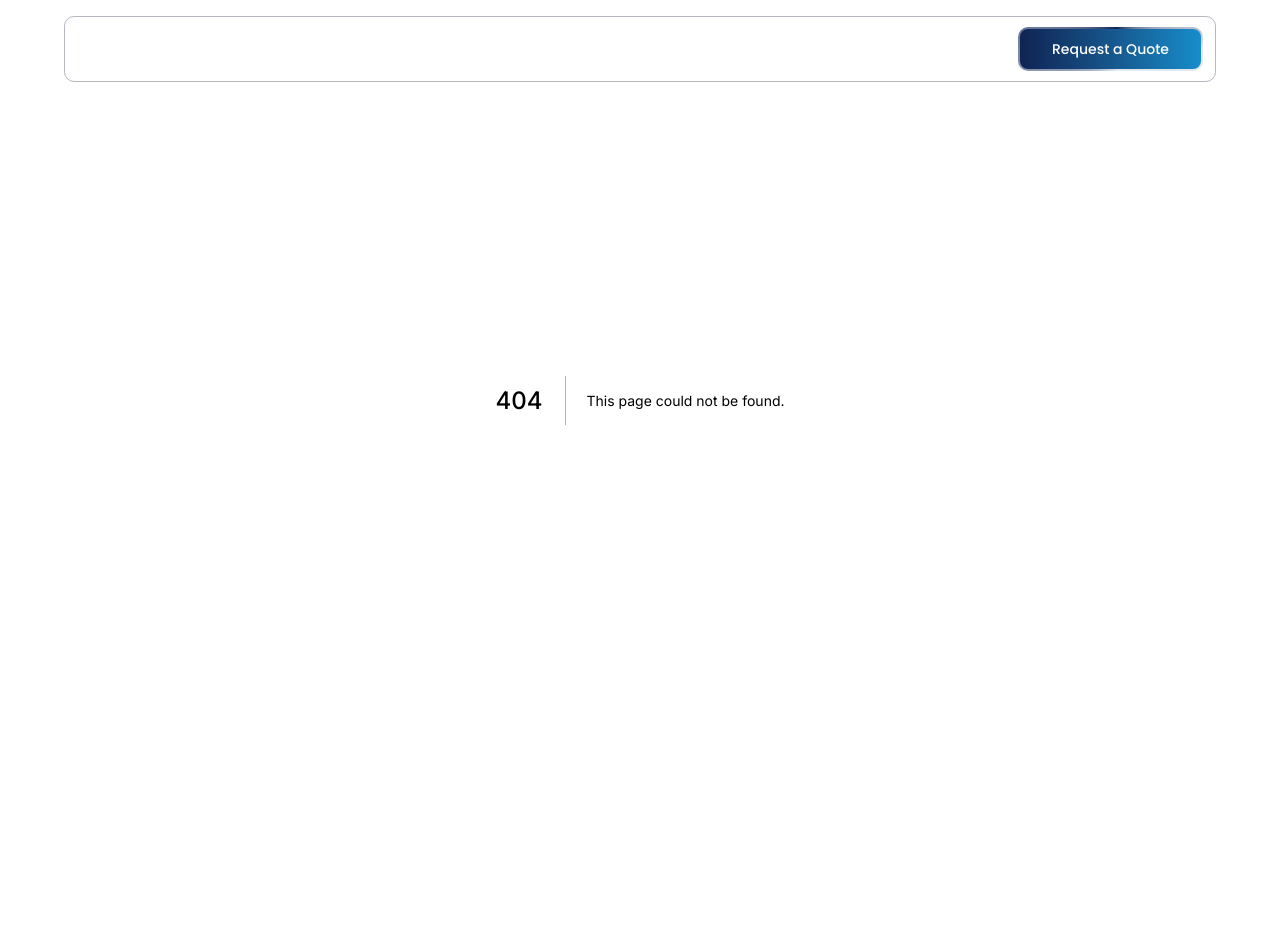
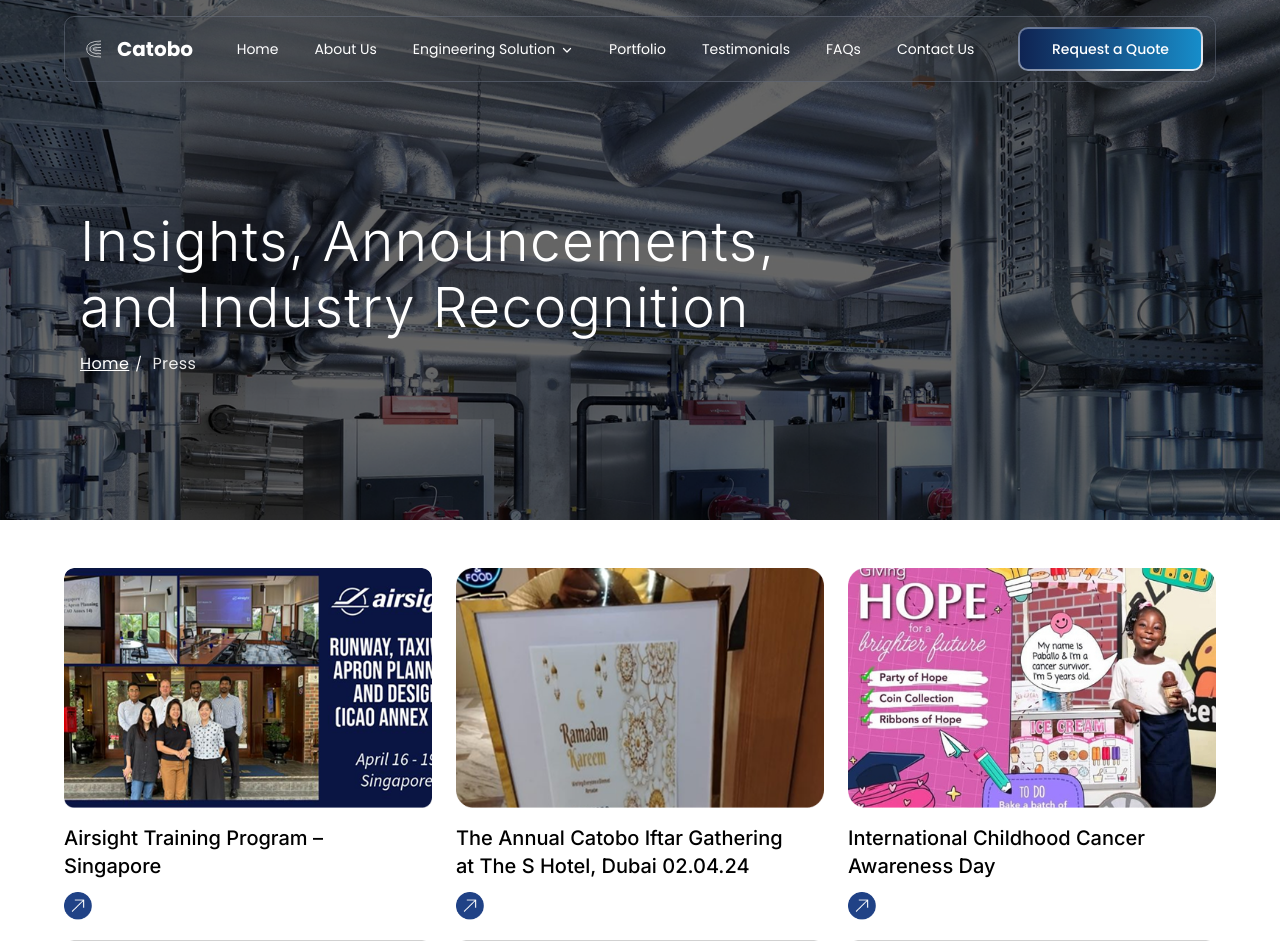
Before and after one commit to developers-xntric/catobo, a Next.js app: page /press in a window 1280 px wide. Before the commit this address had no page. Shown: the top 952 px of the page. Before the commit the page ends 800 px from the top, so only its background shows below. Built offline with nearby package versions, Linux system fonts and the light colour scheme.

Commit message:
press push

```diff
--- a/next.config.ts
+++ b/next.config.ts
@@ -3,7 +3,12 @@
 const nextConfig: NextConfig = {
   /* config options here */
   images: {
-    domains: ["images.unsplash.com"],
+    remotePatterns: [
+      {
+        protocol: "https",
+        hostname: "images.unsplash.com",
+      },
+    ],
   },
 };
 
--- /dev/null
+++ b/src/app/(engineering)/portfolio/page.tsx
@@ -0,0 +1,33 @@
+import DynamicHero from '@/components/common/hero';
+import PortfolioContent from '@/components/portfolio';
+import TechnologyPartners from '@/components/TechnologyPartners';
+
+const Portfolio = () => {
+    return (
+        <div>
+            <DynamicHero
+                title={"Our Network of Associate Companies & Strategic Partners"}
+                breadcrumbs={
+                    [
+                        { label: "Home", href: "/" },
+                        { label: "Portfolio" },
+                    ]
+                }
+                backgroundImage={"/portfolio/bg.png"}
+            />
+            <PortfolioContent />
+             <TechnologyPartners
+        data={{
+          badge: "Partners",
+          title: "Technology & Industry Partners",
+          description: [{
+            children: [{ text: "Some of the global players in their field of excellence with whom we have partnered for various prestigious projects" }]
+          }]
+        }}
+        logoCount={7}
+      />
+        </div>
+    )
+}
+
+export default Portfolio
--- /dev/null
+++ b/src/app/(engineering)/press/page.tsx
@@ -0,0 +1,23 @@
+import DynamicHero from '@/components/common/hero';
+import PressContent from '@/components/Press';
+
+const Press = () => {
+    return (
+        <div>
+            <DynamicHero
+                title={"Insights, Announcements, and Industry Recognition"}
+                breadcrumbs={
+                    [
+                        { label: "Home", href: "/" },
+                        { label: "Press" },
+                    ]
+                }
+                backgroundImage={"/press/bg.png"}
+            />
+
+            <PressContent />
+        </div>
+    )
+}
+
+export default Press
--- a/src/app/globals.css
+++ b/src/app/globals.css
@@ -1,6 +1,5 @@
 @import "tailwindcss";
 @import "tw-animate-css";
-@import "shadcn/tailwind.css";
 
 @custom-variant dark (&:is(.dark *));
 
--- a/src/components/Press.tsx
+++ b/src/components/Press.tsx
@@ -104,7 +104,7 @@
 
 export default function Press() {
   return (
-    <section className="w-full ">
+    <section className="w-full py-12">
       <div className="2xl:max-w-[1440px] w-[90%] mx-auto">
 
 
@@ -127,7 +127,7 @@
                   {item.title}
                 </h3>
                 <div className="mt-auto flex pt-3">
-                  <img src="/Btn.png" alt="" className="w-8 h-8" />
+                  <img src="/Btn.png" alt="" className="w-7 h-7" />
                 </div>
                 <hr className="border-t border-[#D1D1D1] mt-5" />
               </div>
```
Also changed, not shown: public/portfolio/bg.png (added), public/press/bg.png (added).
